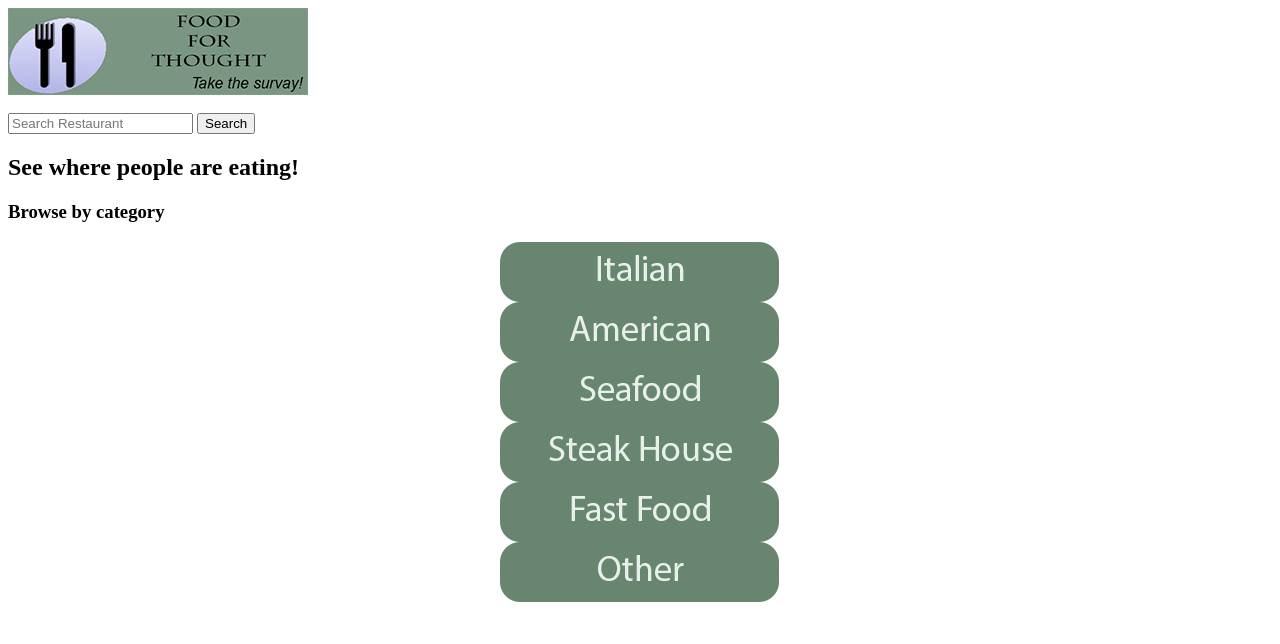
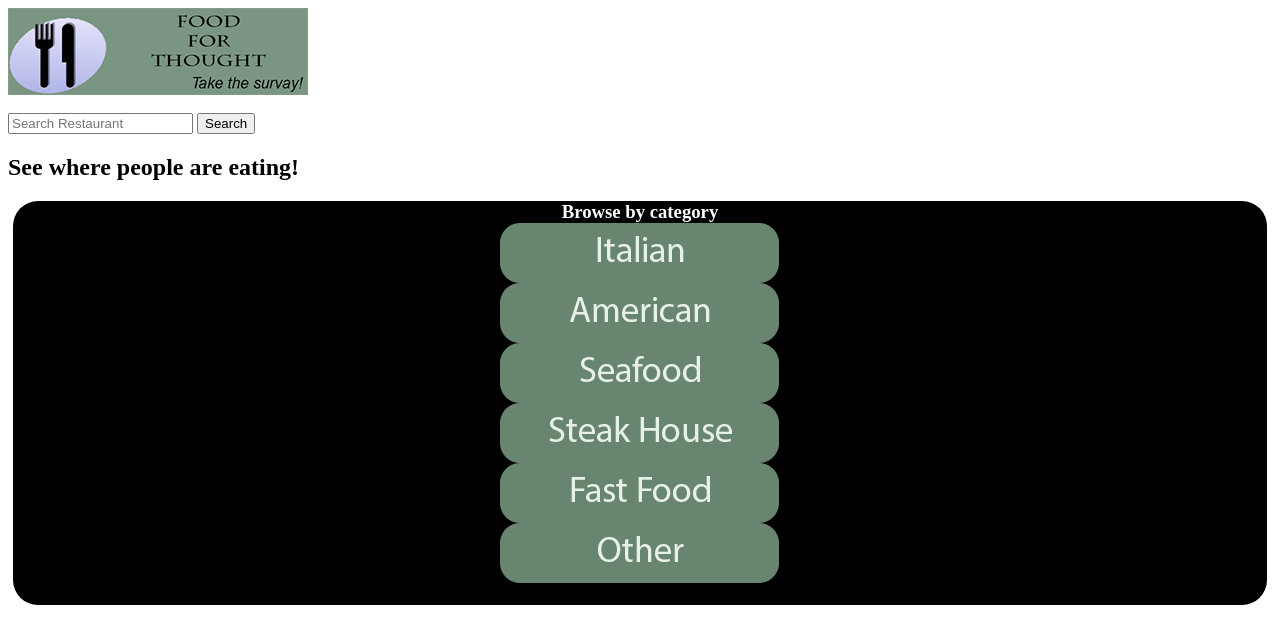
Before and after one commit to mmstrunk/MIU, a plain HTML site: page Week 1/index.html in a window 1280 px wide. Drawn offline with Linux system fonts and the light colour scheme.

Commit message:
Updated css and index with proper images

```diff
--- a/Week 1/CSS/style.css
+++ b/Week 1/CSS/style.css
@@ -44,3 +44,13 @@ body{
 form{
 	width: auto;
 }
+
+h3 {
+	border-color: black;
+	border-width: 1px;
+	border-radius: 25px 25px 25px 25px;
+	background: black;
+	color: white;
+	margin: 5px;
+	text-align: center;
+}
--- a/Week 1/index.html
+++ b/Week 1/index.html
@@ -35,7 +35,7 @@ index.html
 	<body>
 		<h2>See where people are eating!</h2>
 
-		<h3>Browse by category</h3>
+		<h3>Browse by category
 		<center>
 		<div id="Italian">
 		<a href="error.html"><img id ="Italian"  src="Images/Italian.png"	/> </a>
@@ -55,6 +55,9 @@ index.html
 		<div id="Other">
 		<a href="error.html"><img id ="Other"  src="Images/other.png"	/> </a>
 		</center>
+		<br>
+
+	</h3>
 
 
 	</body>
```
